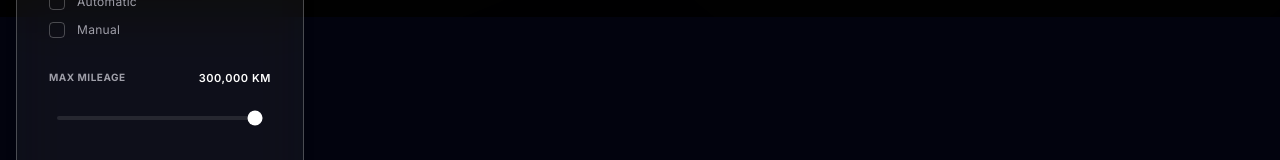
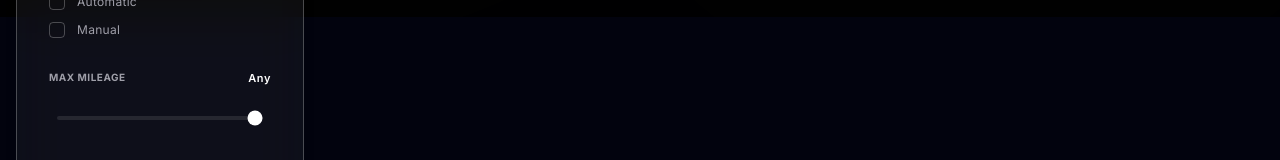
Before and after one commit to kaustubhsona1a/NewCartronics, a React (Vite) app: page /inventory in a window 1280 px wide. Shown: the part 783-943 px from the top of the page. Built offline with nearby package versions, Linux system fonts and the light colour scheme; no server answers; the database is empty.

Commit message:
feat(inventory): make mileage and budget filters optional
Update filters to allow null states, ensuring they only apply when actively selected by the user rather than defaulting to hardcoded limits.

```diff
--- a/src/pages/Inventory.tsx
+++ b/src/pages/Inventory.tsx
@@ -24,7 +24,7 @@ export default function Inventory() {
   const [budgetIndex, setBudgetIndex] = useState(BUDGET_OPTIONS.length - 1);
   const [selectedOwners, setSelectedOwners] = useState<string[]>([]);
   const [selectedTransmissions, setSelectedTransmissions] = useState<string[]>([]);
-  const [maxMileage, setMaxMileage] = useState<number>(300000);
+  const [maxMileage, setMaxMileage] = useState<number | null>(null);
   const [selectedFuelTypes, setSelectedFuelTypes] = useState<string[]>([]);
 
   const [isMobileFiltersOpen, setIsMobileFiltersOpen] = useState(false);
@@ -41,8 +41,10 @@ export default function Inventory() {
     }
 
     // Budget filter
-    const currentMaxBudget = BUDGET_OPTIONS[budgetIndex];
-    result = result.filter(car => car.price <= currentMaxBudget);
+    if (budgetIndex < BUDGET_OPTIONS.length - 1) {
+      const currentMaxBudget = BUDGET_OPTIONS[budgetIndex];
+      result = result.filter(car => car.price <= currentMaxBudget);
+    }
 
     // Owners filter
     if (selectedOwners.length > 0) {
@@ -64,7 +66,9 @@ export default function Inventory() {
     }
 
     // Mileage filter
-    result = result.filter(car => car.mileage <= maxMileage);
+    if (maxMileage !== null) {
+      result = result.filter(car => car.mileage <= maxMileage);
+    }
 
     // Fuel type filter
     if (selectedFuelTypes.length > 0) {
@@ -98,7 +102,7 @@ export default function Inventory() {
     setBudgetIndex(BUDGET_OPTIONS.length - 1);
     setSelectedOwners([]);
     setSelectedTransmissions([]);
-    setMaxMileage(300000);
+    setMaxMileage(null);
     setSelectedFuelTypes([]);
     setSearchTerm('');
     setSortBy('newest');
@@ -263,7 +267,9 @@ export default function Inventory() {
                 <div>
                   <div className="flex justify-between items-center mb-4">
                     <h4 className="text-[10px] uppercase tracking-wider text-zinc-400 font-bold font-mono">Max Mileage</h4>
-                    <span className="text-[11px] text-white tracking-wider font-semibold font-mono">{maxMileage.toLocaleString()} KM</span>
+                    <span className="text-[11px] text-white tracking-wider font-semibold font-mono">
+                      {maxMileage === null ? 'Any' : `${maxMileage.toLocaleString()} KM`}
+                    </span>
                   </div>
                   <div className="px-2">
                     <input
@@ -271,7 +277,7 @@ export default function Inventory() {
                       min="0"
                       max="300000"
                       step="5000"
-                      value={maxMileage}
+                      value={maxMileage === null ? 300000 : maxMileage}
                       onChange={(e) => setMaxMileage(parseInt(e.target.value))}
                       className="w-full accent-white h-1 bg-white/10 rounded-lg appearance-none cursor-pointer"
                     />
```
